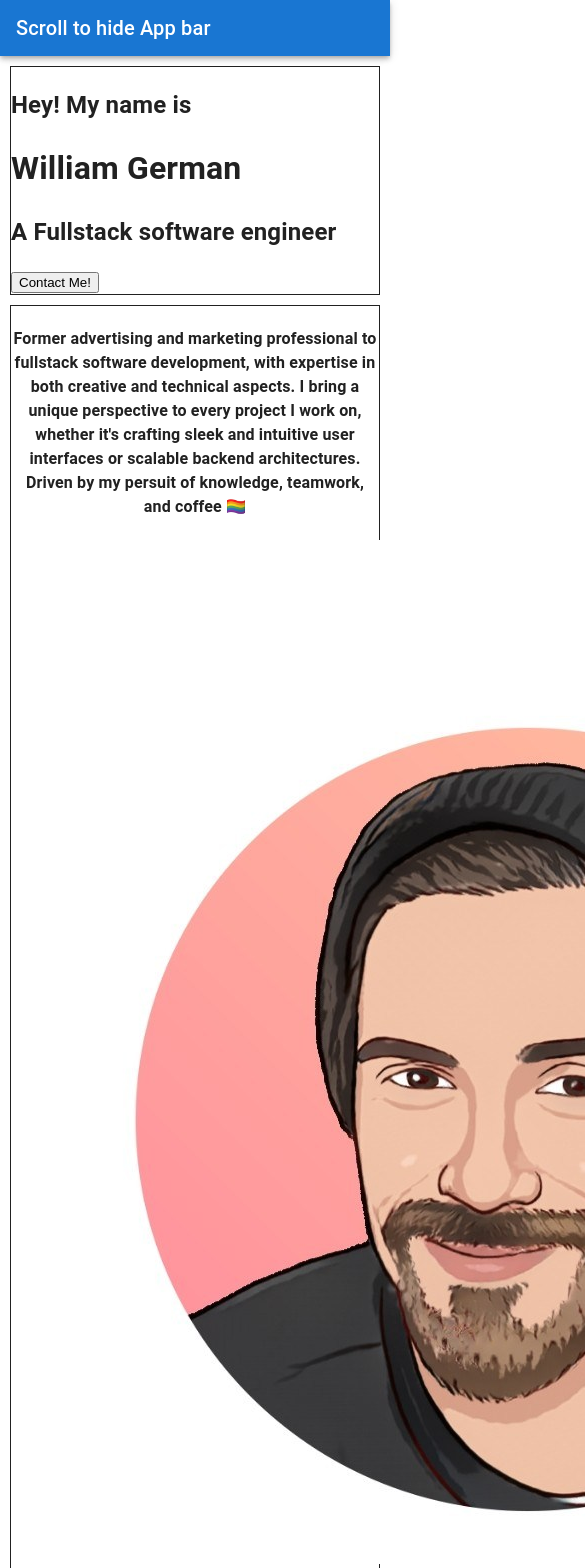
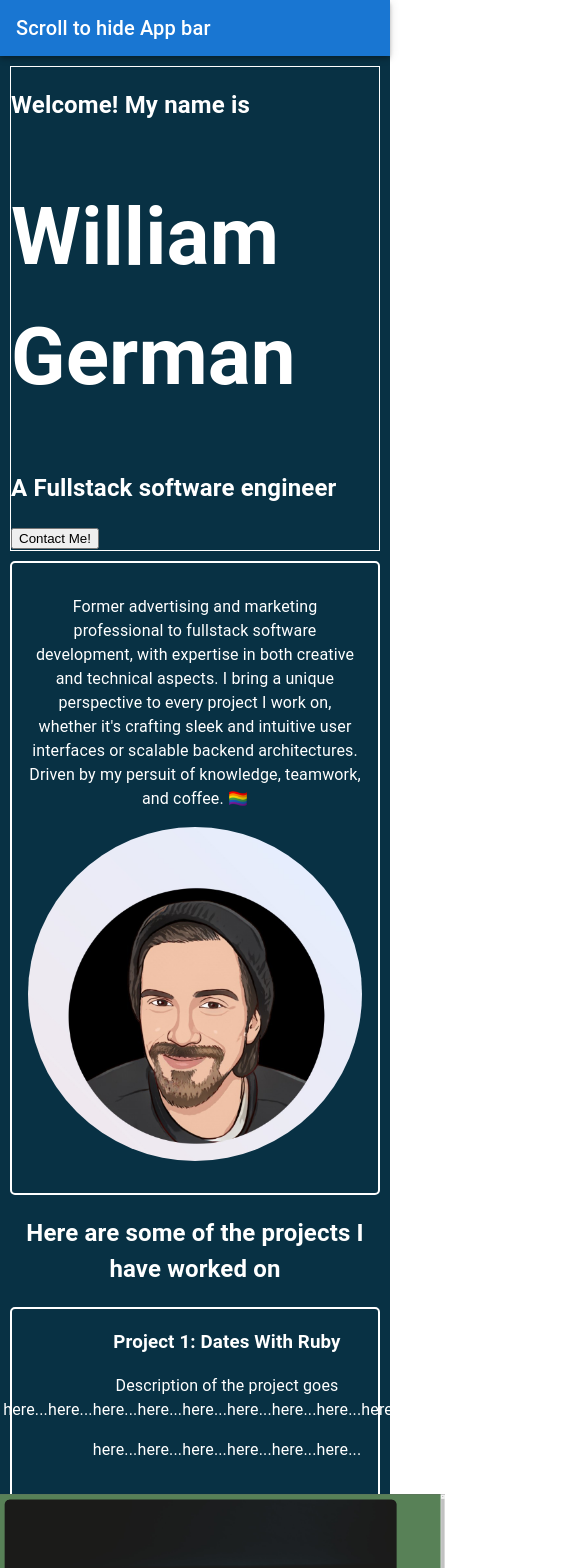
Before and after one commit to Bombbilly14/portfolio-site, a React (Create React App) app in the folder portfolio_site_client/: page / in a window 390 px wide. Shown: the top 1568 px of the page, 585 px wide, since content can reach past the window. Built offline with nearby package versions, Linux system fonts and the light colour scheme.

Commit message:
css and aboutme layout

```diff
--- a/portfolio_site_client/src/AboutMe.js
+++ b/portfolio_site_client/src/AboutMe.js
@@ -5,8 +5,14 @@ import './styles/aboutme.css'
 function AboutMe() {
   return (
     <div className='about-div'>
-      <h4>Former advertising and marketing professional to fullstack software development, with expertise in both creative and technical aspects. I bring a unique perspective to every project I work on, whether it's crafting sleek and intuitive user interfaces or scalable backend architectures. Driven by my persuit of knowledge, teamwork, and coffee 🏳️‍🌈</h4>
-      <img src="me.jpg" alt="William"/>
+      {/* <p>About me.</p> */}
+       {/* <br/> */}
+      <p>
+        Former advertising and marketing professional to fullstack software development, with expertise in both creative and technical aspects.
+         I bring a unique perspective to every project I work on, whether it's crafting sleek and intuitive user interfaces or scalable backend architectures.
+         Driven by my persuit of knowledge, teamwork, and coffee. 🏳️‍🌈
+        </p>
+      <img src="me2.jpg" alt="William" className="about-image"/>
     </div>
   )
 }
--- a/portfolio_site_client/src/App.css
+++ b/portfolio_site_client/src/App.css
@@ -1,6 +1,7 @@
 .App {
   text-align: center;
-  /* background-color: #ffffff; */
+  background-color: #083144;
+  color: #ffff;
 }
 
 
--- a/portfolio_site_client/src/Header.js
+++ b/portfolio_site_client/src/Header.js
@@ -4,7 +4,7 @@ import './styles/header.css'
 function Header() {
   return (
     <div className='header-div'>
-        <h2>Hey! My name is</h2>
+        <h2>Welcome! My name is</h2>
         <h1>William German</h1>
         <h2>A Fullstack software engineer</h2>
         <button>Contact Me!</button>
--- a/portfolio_site_client/src/styles/aboutme.css
+++ b/portfolio_site_client/src/styles/aboutme.css
@@ -1,4 +1,54 @@
 .about-div {
+    display: flex;
+    flex-direction: row;
+    align-items: center;
+    justify-content: space-between;
+    margin-bottom: 2rem;
     margin: 10px;
-    border: 1px solid;
-}
+    border: 2px solid;
+    border-radius: 5px;
+    padding: 1rem;
+
+  }
+
+  .about-image {
+    flex: 1;
+    max-width: 500px;
+    max-height: 500px;
+    margin-right: 22rem;
+    border-radius: 50%;
+  }
+
+  .about-div p {
+    flex-basis: 15%;
+    margin-left: 25rem;
+  }
+
+  @media screen and (max-width: 768px) {
+    .about-div {
+      flex-direction: column;
+      align-items: flex-start;
+    }
+
+    .about-image {
+      max-width: 100%;
+      margin-right: 0;
+      margin-bottom: 1rem;
+    }
+
+    .about-div p {
+      /* flex-basis: 100%; */
+      margin-left: 0;
+    }
+
+    @media screen and (max-width: 300px) {
+    .about-div {
+      align-items: center;
+      /* flex-basis: 12%; */
+    }
+
+    .about-div p {
+      margin-top: 1rem;
+    }
+  }
+  }
--- a/portfolio_site_client/src/styles/header.css
+++ b/portfolio_site_client/src/styles/header.css
@@ -2,4 +2,8 @@
     margin: 10px;
     border: 1px solid;
     text-align: left;
+
 }
+.header-div h1 {
+ font-size: 5rem;
+}
```
Also changed, not shown: portfolio_site_client/public/me2.jpg (added).
